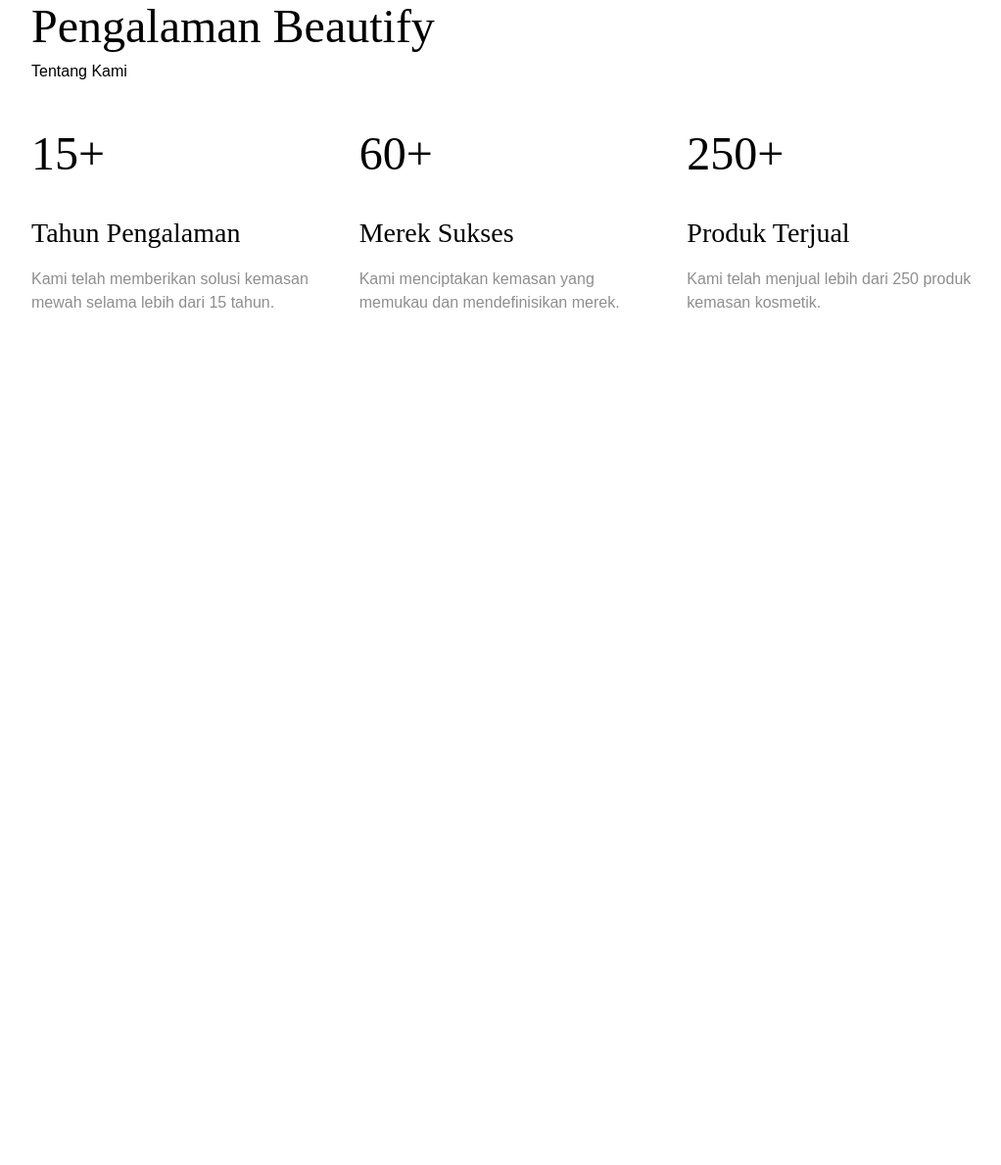
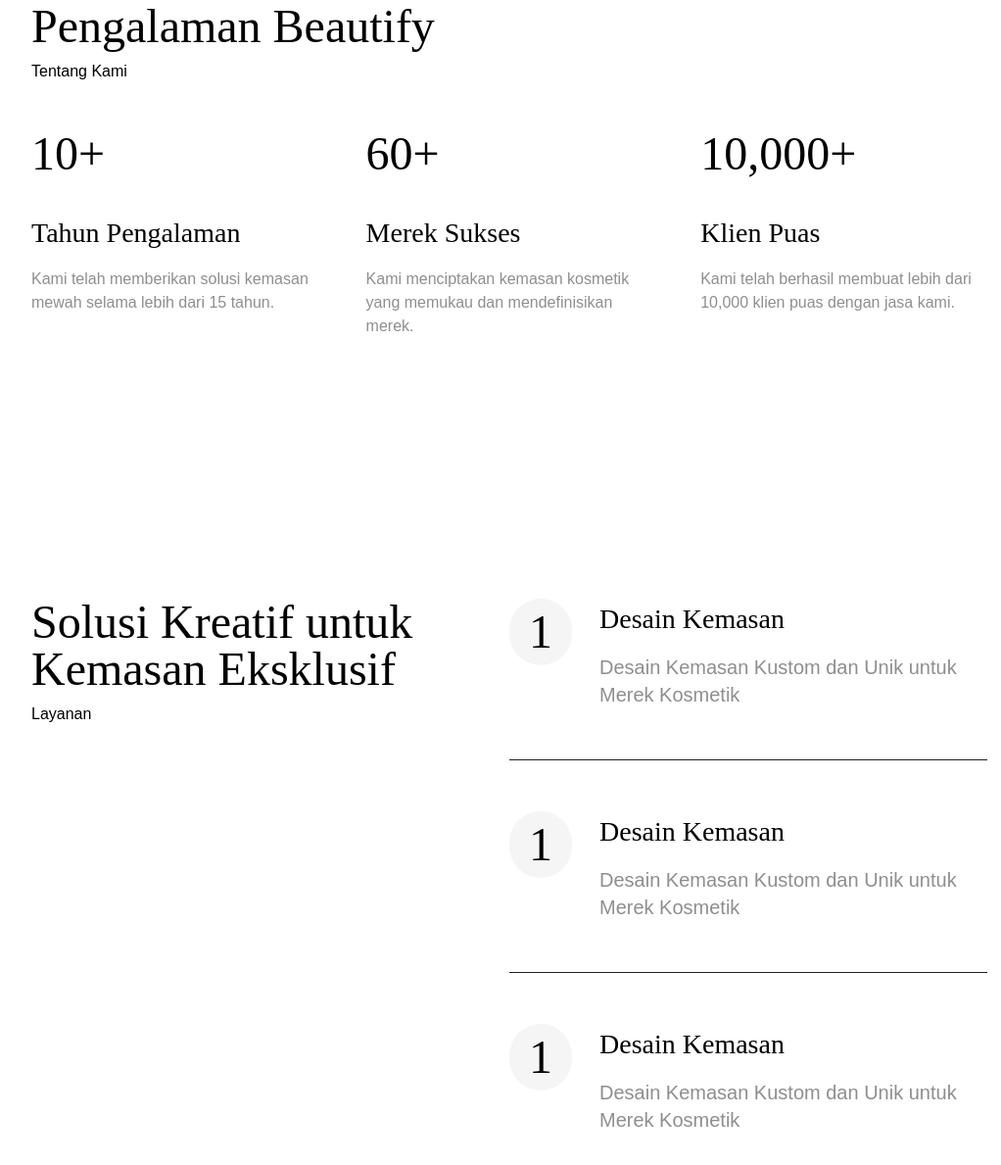
Before and after one commit to ahsanzizan/equinox-beautify, a website: page index.html in a window 1280 px wide. Shown: the part 993-2182 px from the top of the page at 98% size, without its empty margins (120-1142 px from the left). Before the commit the page ends 1396 px from the top, so only its background shows below. Drawn offline with Linux system fonts and the light colour scheme.

Commit message:
feat: add tentang and layanan sections

```diff
--- a/index.html
+++ b/index.html
@@ -9,7 +9,7 @@
   </head>
   <body class="mx-auto max-w-[1440px] overflow-x-hidden">
     <header
-      class="fixed left-1/2 z-[999] mx-auto w-full max-w-[1440px] translate-x-[-50%] bg-white px-5 py-5 md:px-[62px] lg:px-[152px]"
+      class="fixed left-1/2 z-[999] mx-auto w-full translate-x-[-50%] bg-white px-5 py-5 md:px-[62px] lg:px-[152px]"
     >
       <nav class="navbar flex w-full items-center justify-between">
         <a href="/" class="z-[1000]">
@@ -778,28 +778,93 @@
           <h2 class="mb-[10px] text-5xl">Pengalaman Beautify</h2>
           <p>Tentang Kami</p>
         </div>
-        <div class="flex justify-between gap-[28px]">
-          <div class="w-1/3">
-            <h2 class="animate-number mb-9 text-5xl" data-number="15">15+</h2>
+        <div class="flex w-full flex-wrap justify-between">
+          <div class="w-[30%]">
+            <h2 class="animate-number mb-9 text-5xl" data-number="10">10+</h2>
             <h3 class="mb-[14px] text-[28px]">Tahun Pengalaman</h3>
             <p class="text-neutral">
               Kami telah memberikan solusi kemasan mewah selama lebih dari 15
               tahun.
             </p>
           </div>
-          <div class="w-1/3">
+          <div class="w-[30%]">
             <h2 class="animate-number mb-9 text-5xl" data-number="60">60+</h2>
             <h3 class="mb-[14px] text-[28px]">Merek Sukses</h3>
             <p class="text-neutral">
-              Kami menciptakan kemasan yang memukau dan mendefinisikan merek.
+              Kami menciptakan kemasan kosmetik yang memukau dan mendefinisikan
+              merek.
             </p>
           </div>
-          <div class="w-1/3">
-            <h2 class="animate-number mb-9 text-5xl" data-number="250">250+</h2>
-            <h3 class="mb-[14px] text-[28px]">Produk Terjual</h3>
+          <div class="w-[30%]">
+            <h2 class="animate-number mb-9 text-5xl" data-number="10000">
+              10,000+
+            </h2>
+            <h3 class="mb-[14px] text-[28px]">Klien Puas</h3>
             <p class="text-neutral">
-              Kami telah menjual lebih dari 250 produk kemasan kosmetik.
+              Kami telah berhasil membuat lebih dari 10,000 klien puas dengan
+              jasa kami.
             </p>
+          </div>
+        </div>
+      </div>
+    </section>
+
+    <section
+      id="layanan"
+      class="slide mx-auto w-full px-5 pb-[54px] pt-[124px] sm:pb-[82px] sm:pt-[184px] md:px-[62px] lg:px-[152px]"
+    >
+      <div class="flex justify-between">
+        <div class="sticky w-[45%] self-start top-0 h-[170px]">
+          <h2 class="mb-[10px] text-5xl">
+            Solusi Kreatif untuk Kemasan Eksklusif
+          </h2>
+          <p>Layanan</p>
+        </div>
+        <div class="flex w-1/2 flex-col divide-y divide-primary">
+          <div class="flex w-full justify-between gap-7 pb-[52px]">
+            <div>
+              <h2
+                class="bg-neutral-light rounded-full text-5xl px-5 py-[10px]"
+              >
+                1
+              </h2>
+            </div>
+            <div>
+              <h3 class="mb-[14px] text-[28px]">Desain Kemasan</h3>
+              <p class="text-xl leading-7 text-neutral">
+                Desain Kemasan Kustom dan Unik untuk Merek Kosmetik
+              </p>
+            </div>
+          </div>
+          <div class="flex w-full justify-between gap-7 py-[52px]">
+            <div>
+              <h2
+                class="bg-neutral-light rounded-full text-5xl px-5 py-[10px]"
+              >
+                1
+              </h2>
+            </div>
+            <div>
+              <h3 class="mb-[14px] text-[28px]">Desain Kemasan</h3>
+              <p class="text-xl leading-7 text-neutral">
+                Desain Kemasan Kustom dan Unik untuk Merek Kosmetik
+              </p>
+            </div>
+          </div>
+          <div class="flex w-full justify-between gap-7 pt-[52px]">
+            <div>
+              <h2
+                class="bg-neutral-light rounded-full text-5xl px-5 py-[10px]"
+              >
+                1
+              </h2>
+            </div>
+            <div>
+              <h3 class="mb-[14px] text-[28px]">Desain Kemasan</h3>
+              <p class="text-xl leading-7 text-neutral">
+                Desain Kemasan Kustom dan Unik untuk Merek Kosmetik
+              </p>
+            </div>
           </div>
         </div>
       </div>
--- a/tailwind.config.js
+++ b/tailwind.config.js
@@ -5,6 +5,7 @@
     extend: {
       colors: {
         primary: "#1F1F1F",
+        "neutral-light": '#F5F5F5',
         neutral: "#8E8E8E",
       },
     },
```
Also changed, not shown: dist/js/animate-number.js, dist/js/aos.js, dist/styles.css.
